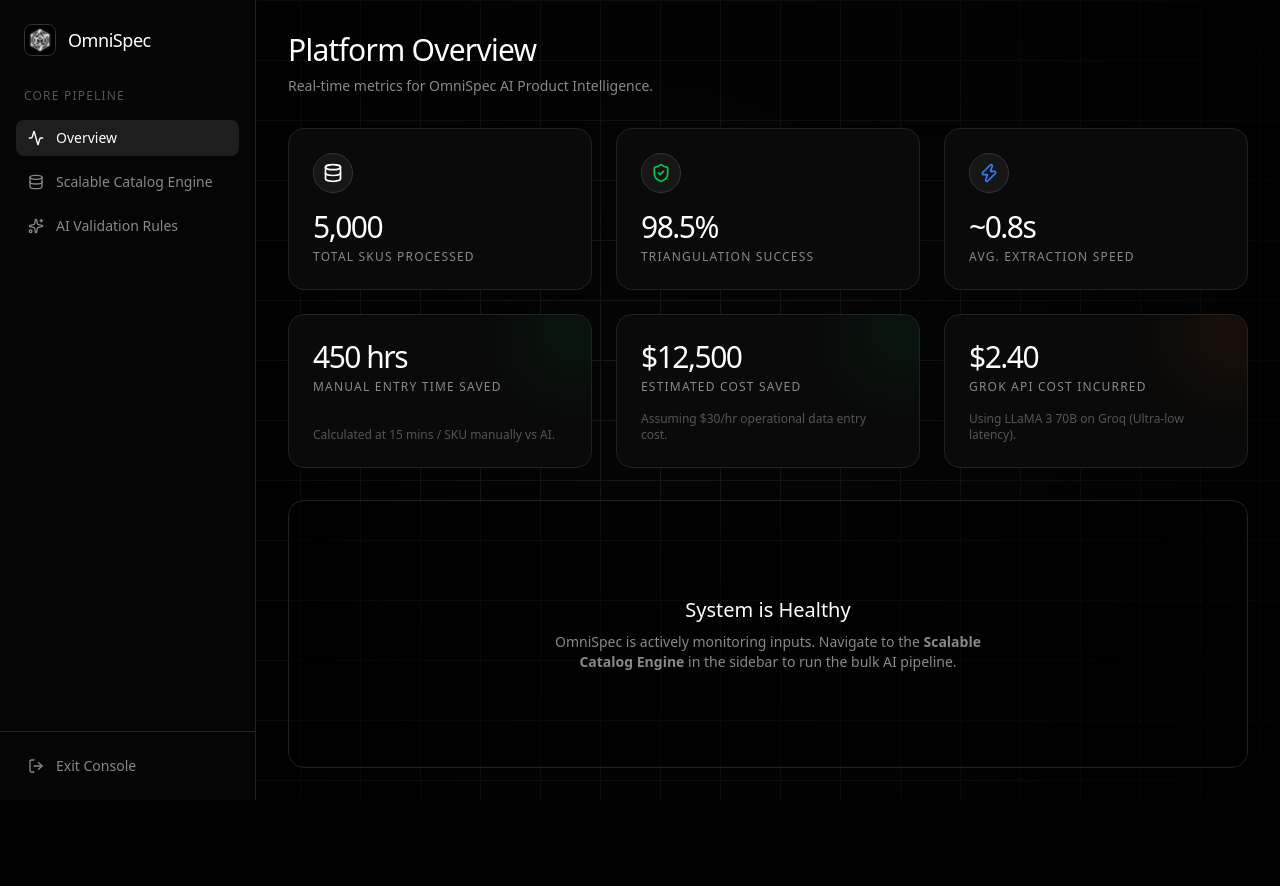
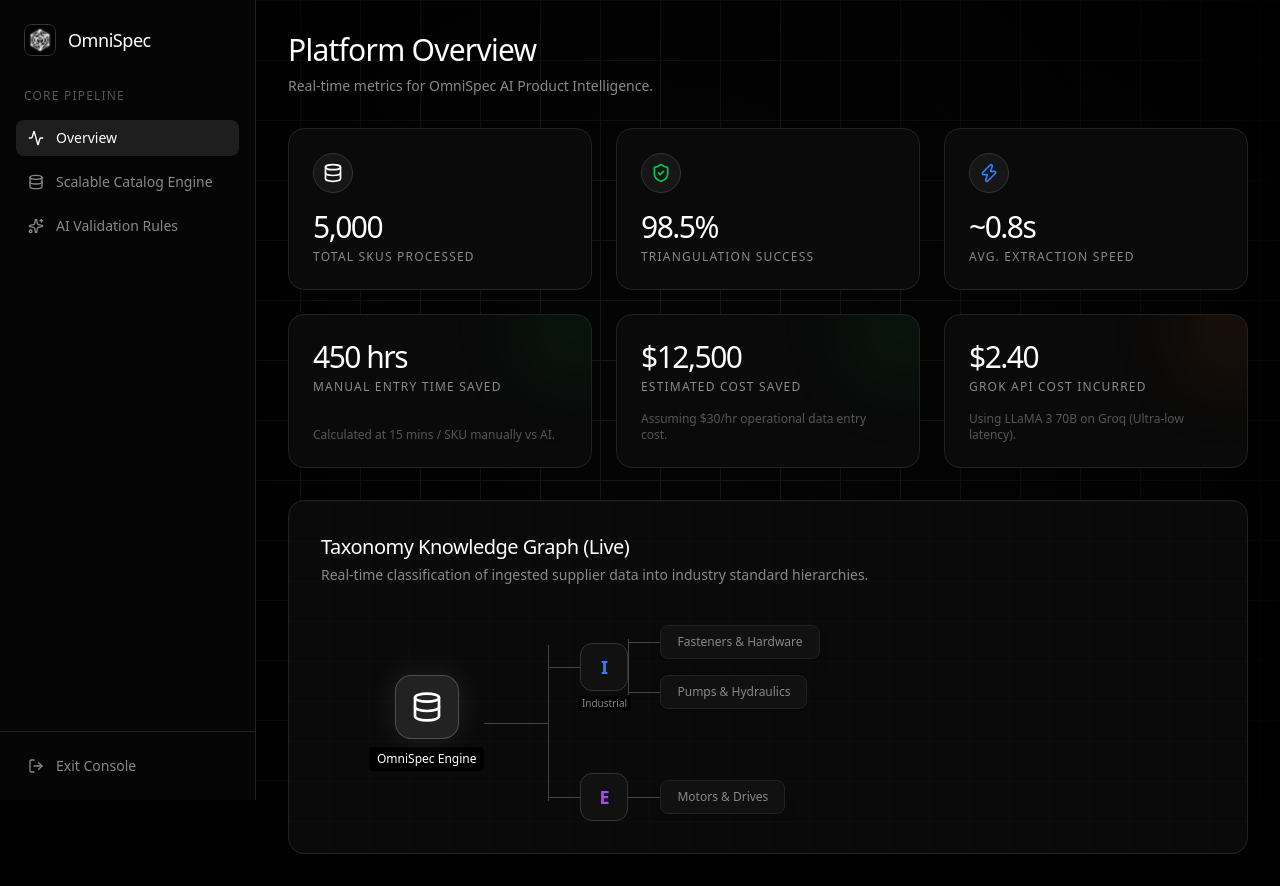
Before and after one commit to Abhi666-max/OmniSpec, a Next.js app in the folder frontend/: page /dashboard in a window 1280 px wide. Before the commit the page ends 800 px from the top, so only its background shows below. Built offline with nearby package versions, Linux system fonts and the light colour scheme.

Commit message:
Implement Winning Features: Data Lineage, Taxonomy Graph, and Fix Bugs

```diff
--- a/frontend/src/app/dashboard/page.tsx
+++ b/frontend/src/app/dashboard/page.tsx
@@ -105,6 +105,13 @@
     setSelectedItem(prev => prev?.id === id ? { ...prev, status: "Approved" } : prev);
   };
 
+  const handleReject = (id: string) => {
+    setCatalog(prev => prev.map(item =>
+      item.id === id ? { ...item, status: "Rejected" } : item
+    ));
+    setSelectedItem(prev => prev?.id === id ? { ...prev, status: "Rejected" } : prev);
+  };
+
   return (
     <main className="relative min-h-screen bg-black overflow-hidden selection:bg-white/20 selection:text-white cursor-none flex">
       <Cursor />
@@ -166,7 +173,7 @@
                 />
               </div>
               <div className="lg:col-span-5 h-full overflow-hidden">
-                <EnrichmentPanel item={selectedItem} onApprove={handleApprove} />
+                <EnrichmentPanel item={selectedItem} onApprove={handleApprove} onReject={handleReject} />
               </div>
             </div>
           </div>
@@ -185,8 +192,29 @@
                   setSpeed(data.extraction_speed);
                 }} />
               </div>
-              <div className="lg:col-span-8 flex flex-col gap-8 h-full">
+              <div className="lg:col-span-8 flex flex-col gap-8 h-full overflow-y-auto custom-scrollbar pr-2">
                 <BentoGrid goldenRecord={goldenRecord} speed={speed} />
+
+                {goldenRecord && (
+                  <div className="w-full min-h-[300px] bg-[#0A0A0A] border border-[#222] rounded-2xl overflow-hidden flex flex-col mb-8">
+                    <div className="px-6 py-4 border-b border-[#222] flex justify-between items-center bg-[#050505]">
+                      <div className="flex gap-2">
+                        <div className="w-3 h-3 rounded-full bg-red-500/20 border border-red-500/50"></div>
+                        <div className="w-3 h-3 rounded-full bg-yellow-500/20 border border-yellow-500/50"></div>
+                        <div className="w-3 h-3 rounded-full bg-green-500/20 border border-green-500/50"></div>
+                      </div>
+                      <span className="text-xs uppercase tracking-widest text-[#888] font-sans">golden_record.json</span>
+                    </div>
+                    <div className="p-6 overflow-auto flex-1">
+                      <pre className="text-sm text-[#A1A1AA] font-mono leading-relaxed whitespace-pre-wrap break-words">
+                        <span className="text-pink-400">{`{`}</span>{"\n"}
+                        <span className="text-blue-400">  &quot;status&quot;</span>: <span className="text-green-400">&quot;Verified&quot;</span>,{"\n"}
+                        <span className="text-blue-400">  &quot;data&quot;</span>: {JSON.stringify(goldenRecord, null, 4).replace(/^{/, '').replace(/}$/, '')}
+                        <span className="text-pink-400">{`}`}</span>
+                      </pre>
+                    </div>
+                  </div>
+                )}
               </div>
             </div>
           </div>
--- a/frontend/src/components/CatalogTable.tsx
+++ b/frontend/src/components/CatalogTable.tsx
@@ -1,13 +1,13 @@
 "use client";
 import { motion } from "framer-motion";
-import { CheckCircle2, CircleDashed, ChevronRight, FileText } from "lucide-react";
+import { CheckCircle2, CircleDashed, ChevronRight, FileText, XCircle } from "lucide-react";
 
 export interface CatalogItem {
   id: string;
   name: string;
   source_type: "PDF" | "URL";
   source_url: string;
-  status: "Pending" | "Processing" | "Enriched" | "Needs Review" | "Approved";
+  status: "Pending" | "Processing" | "Enriched" | "Needs Review" | "Approved" | "Rejected";
   goldenRecord?: Record<string, unknown>;
   speed?: string;
 }
@@ -90,6 +90,12 @@
                           <span className="text-emerald-500 font-medium">Approved</span>
                         </>
                       )}
+                      {item.status === "Rejected" && (
+                        <>
+                          <XCircle className="w-4 h-4 text-red-500" />
+                          <span className="text-red-500 font-medium">Rejected</span>
+                        </>
+                      )}
                     </div>
                   </td>
                   <td className="px-6 py-4 text-right">
--- a/frontend/src/components/DashboardOverview.tsx
+++ b/frontend/src/components/DashboardOverview.tsx
@@ -59,10 +59,85 @@
         </div>
       </div>
 
-      {/* System Health / Message */}
-      <div className="flex-1 border border-[#222] bg-black/40 rounded-2xl p-8 flex flex-col items-center justify-center text-center">
-        <h3 className="text-xl font-sans font-medium text-white mb-2">System is Healthy</h3>
-        <p className="text-[#888] text-sm max-w-md">OmniSpec is actively monitoring inputs. Navigate to the <strong>Scalable Catalog Engine</strong> in the sidebar to run the bulk AI pipeline.</p>
+      {/* Visual Taxonomy Graph (Hackathon Feature) */}
+      <div className="flex-1 border border-[#222] bg-[#0A0A0A] rounded-2xl p-8 flex flex-col relative overflow-hidden min-h-[350px]">
+        <div className="mb-2 z-10">
+          <h2 className="text-xl font-sans font-medium text-white tracking-tight">Taxonomy Knowledge Graph (Live)</h2>
+          <p className="text-sm text-[#888] mt-1">Real-time classification of ingested supplier data into industry standard hierarchies.</p>
+        </div>
+
+        {/* Background Grid */}
+        <div className="absolute inset-0 bg-[linear-gradient(to_right,#222_1px,transparent_1px),linear-gradient(to_bottom,#222_1px,transparent_1px)] bg-[size:40px_40px] opacity-20 pointer-events-none"></div>
+
+        <div className="flex-1 flex items-center justify-start pl-12 relative z-10 overflow-x-auto custom-scrollbar pt-8">
+
+          <div className="flex items-center">
+            {/* Root Node */}
+            <div className="flex flex-col items-center gap-2 relative z-10">
+              <div className="w-16 h-16 rounded-2xl bg-white/10 border border-white/20 text-white flex items-center justify-center shadow-[0_0_30px_rgba(255,255,255,0.1)] backdrop-blur-md">
+                <Database className="w-8 h-8" />
+              </div>
+              <span className="text-xs font-mono text-white bg-black px-2 py-1 rounded">OmniSpec Engine</span>
+            </div>
+
+            {/* Connecting line to categories */}
+            <div className="w-16 h-px bg-[#444]"></div>
+
+            <div className="flex flex-col gap-16 relative">
+              {/* Vertical connector for categories */}
+              <div className="absolute left-0 top-[20px] bottom-[20px] w-px bg-[#444]"></div>
+
+              {/* Category 1: Industrial */}
+              <div className="flex items-center relative">
+                <div className="w-8 h-px bg-[#444]"></div>
+                <div className="flex flex-col items-center gap-2 group mr-8 relative z-10">
+                  <div className="w-12 h-12 rounded-xl bg-[#111] border border-[#333] flex items-center justify-center group-hover:border-blue-500 transition-colors">
+                    <span className="text-blue-500 font-bold text-lg">I</span>
+                  </div>
+                  <span className="text-[10px] font-mono text-[#888] bg-black px-1 absolute -bottom-5 whitespace-nowrap">Industrial</span>
+                </div>
+
+                <div className="flex flex-col gap-4 relative">
+                  <div className="absolute left-[-32px] top-[14px] bottom-[14px] w-px bg-[#444]"></div>
+
+                  <div className="flex items-center relative">
+                    <div className="w-8 h-px bg-[#444] absolute left-[-32px]"></div>
+                    <div className="px-4 py-2 rounded-lg bg-[#111] border border-[#222] text-xs text-[#888] font-mono hover:text-white hover:border-[#444] transition-colors cursor-pointer shadow-lg whitespace-nowrap">
+                      Fasteners & Hardware
+                    </div>
+                  </div>
+                  <div className="flex items-center relative">
+                    <div className="w-8 h-px bg-[#444] absolute left-[-32px]"></div>
+                    <div className="px-4 py-2 rounded-lg bg-[#111] border border-[#222] text-xs text-[#888] font-mono hover:text-white hover:border-[#444] transition-colors cursor-pointer shadow-lg whitespace-nowrap">
+                      Pumps & Hydraulics
+                    </div>
+                  </div>
+                </div>
+              </div>
+
+              {/* Category 2: Electrical */}
+              <div className="flex items-center relative">
+                <div className="w-8 h-px bg-[#444]"></div>
+                <div className="flex flex-col items-center gap-2 group mr-8 relative z-10">
+                  <div className="w-12 h-12 rounded-xl bg-[#111] border border-[#333] flex items-center justify-center group-hover:border-purple-500 transition-colors">
+                    <span className="text-purple-500 font-bold text-lg">E</span>
+                  </div>
+                  <span className="text-[10px] font-mono text-[#888] bg-black px-1 absolute -bottom-5 whitespace-nowrap">Electrical</span>
+                </div>
+
+                <div className="flex flex-col gap-4 relative">
+                  <div className="flex items-center relative">
+                    <div className="w-8 h-px bg-[#444] absolute left-[-32px]"></div>
+                    <div className="px-4 py-2 rounded-lg bg-[#111] border border-[#222] text-xs text-[#888] font-mono hover:text-white hover:border-[#444] transition-colors cursor-pointer shadow-lg whitespace-nowrap">
+                      Motors & Drives
+                    </div>
+                  </div>
+                </div>
+              </div>
+
+            </div>
+          </div>
+        </div>
       </div>
     </div>
   );
--- a/frontend/src/components/Dropzone.tsx
+++ b/frontend/src/components/Dropzone.tsx
@@ -15,6 +15,7 @@
   const handleUpload = async (e: React.ChangeEvent<HTMLInputElement>) => {
     e.preventDefault();
     const file = e.target.files?.[0];
+    e.target.value = ''; // Reset input to allow re-uploading the same file
     if (!file) return;
 
     setIsProcessing(true);
```
Also changed, not shown: frontend/src/components/EnrichmentPanel.tsx (+42 -2 lines).
